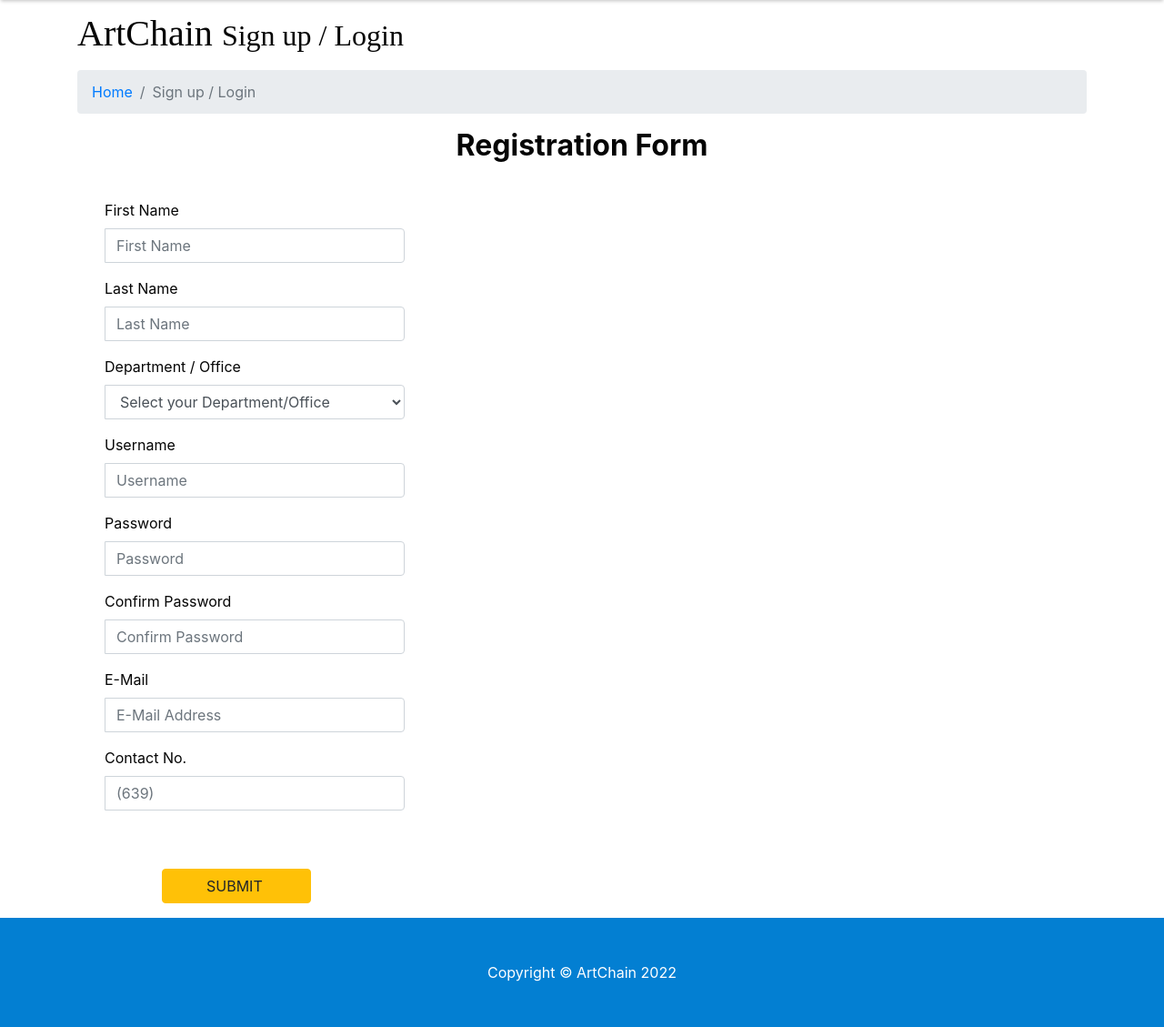
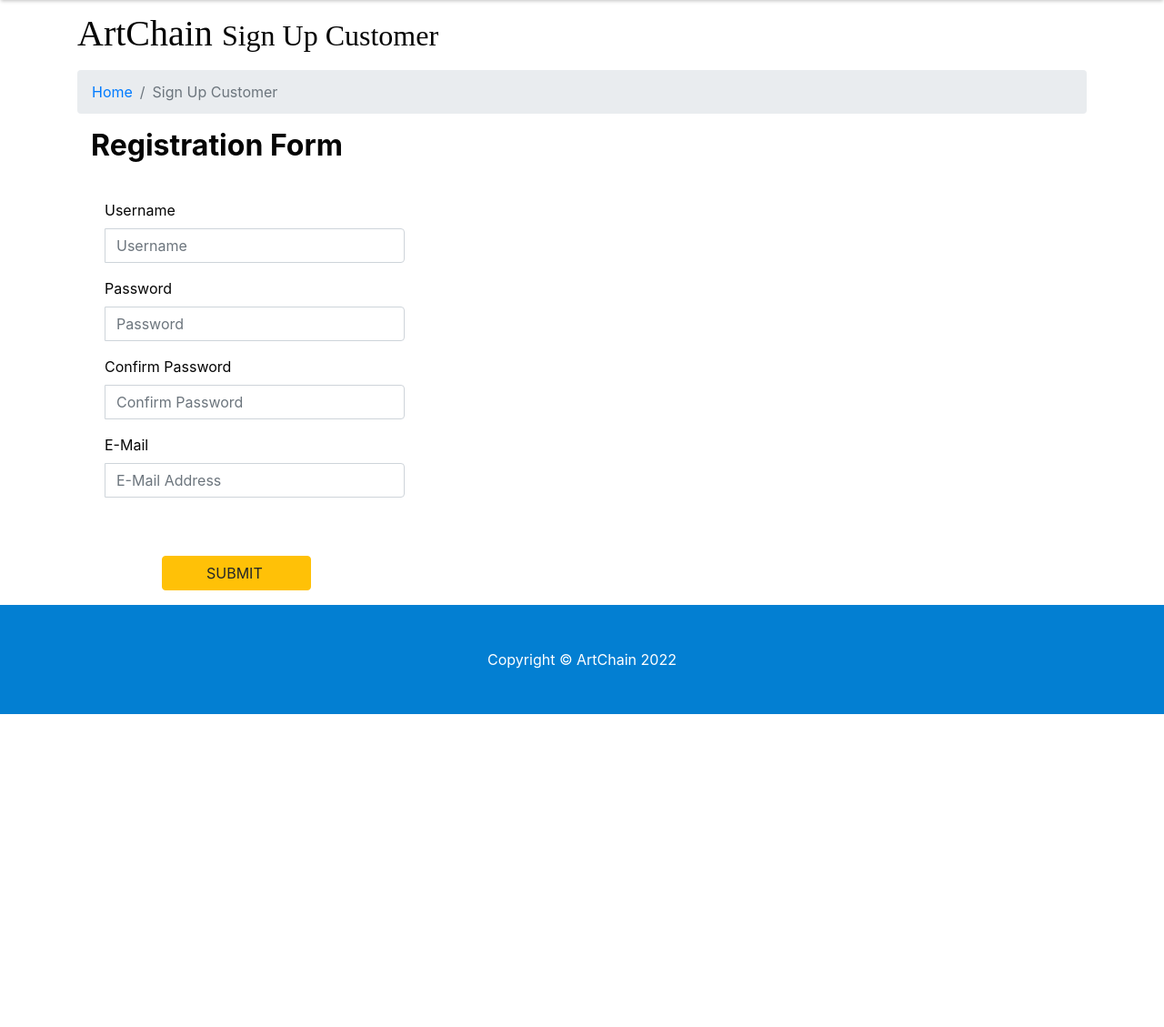
Before and after one commit to walterdec/ArtChain, a Flask app: page /signupcustomer in a window 1280 px wide. Shown: the part 91-1220 px from the top of the page at 91% size. After the commit the page ends 876 px from the top, so only its background shows below. Run offline with Flask 2, Linux system fonts and the light colour scheme; some libraries are stand-ins or nearby versions.

Commit message:
Favicon aggiunta, modifiche link, modifiche form registazione

```diff
--- a/app.py
+++ b/app.py
@@ -75,5 +75,10 @@ def signupcustomer():
     return render_template('signupcustomer.html')
 
 
+@app.route('/404')
+def pagenotfound():
+    return render_template('404.html')
+
+
 if __name__ == '__main__':
     app.run()
--- a/templates/about.html
+++ b/templates/about.html
@@ -9,6 +9,7 @@
   <meta name="author" content="">
 
   <title>ArtChain - About</title>
+  <link rel="icon" type="image/x-icon" href="static/images/logos/Logo Artchain.png">
 
   <!-- Bootstrap core CSS -->
   <link href="static/vendor/bootstrap/css/bootstrap.css" rel="stylesheet">
--- a/templates/contact.html
+++ b/templates/contact.html
@@ -9,6 +9,7 @@
   <meta name="author" content="">
 
   <title>ArtChain - Contact</title>
+  <link rel="icon" type="image/x-icon" href="static/images/logos/Logo Artchain.png">
 
   <!-- Bootstrap core CSS -->
   <link href="static/vendor/bootstrap/css/bootstrap.css" rel="stylesheet">
--- a/templates/explore-crypto.html
+++ b/templates/explore-crypto.html
@@ -9,6 +9,7 @@
   <meta name="author" content="">
 
   <title>ArtChain - Cryptocurrencies</title>
+    <link rel="icon" type="image/x-icon" href="static/images/logos/Logo Artchain.png">
 
   <!-- Bootstrap core CSS -->
   <link href="static/vendor/bootstrap/css/bootstrap.css" rel="stylesheet">
--- a/templates/explore-nfts.html
+++ b/templates/explore-nfts.html
@@ -9,6 +9,7 @@
   <meta name="author" content="">
 
   <title>ArtChain - NFTs</title>
+      <link rel="icon" type="image/x-icon" href="static/images/logos/Logo Artchain.png">
 
   <!-- Bootstrap core CSS -->
   <link href="static/vendor/bootstrap/css/bootstrap.css" rel="stylesheet">
--- a/templates/faq.html
+++ b/templates/faq.html
@@ -9,6 +9,7 @@
   <meta name="author" content="">
 
   <title>ArtChain - FAQ</title>
+    <link rel="icon" type="image/x-icon" href="static/images/logos/Logo Artchain.png">
 
   <!-- Bootstrap core CSS -->
   <link href="static/vendor/bootstrap/css/bootstrap.css" rel="stylesheet">
--- a/templates/index.html
+++ b/templates/index.html
@@ -6,6 +6,7 @@
     <meta name="description" content="">
     <meta name="author" content="">
     <title>ArtChain</title>
+      <link rel="icon" type="image/x-icon" href="static/images/logos/Logo Artchain.png">
     <!-- Bootstrap core CSS -->
     <link href="static/vendor/bootstrap/css/bootstrap.css" rel="stylesheet">
     <!-- Custom styles for this template -->
--- a/templates/item.html
+++ b/templates/item.html
@@ -6,8 +6,7 @@
         <meta name="description" content="" />
         <meta name="author" content="" />
         <title>ArtChain - ItemID</title> # rendere titolo dinamico
-        <!-- Favicon-->
-        <link rel="icon" type="image/x-icon" href="assets/favicon.ico" />
+        <link rel="icon" type="image/x-icon" href="static/images/logos/Logo Artchain.png">
 
   <!-- Bootstrap core CSS -->
   <link href="static/vendor/bootstrap/css/bootstrap.css" rel="stylesheet">
--- a/templates/login.html
+++ b/templates/login.html
@@ -9,6 +9,7 @@
   <meta name="author" content="">
 
   <title>ArtChain - Login</title>
+    <link rel="icon" type="image/x-icon" href="static/images/logos/Logo Artchain.png">
 
   <!-- Bootstrap core CSS -->
   <link href="static/vendor/bootstrap/css/bootstrap.css" rel="stylesheet">
--- a/templates/myaccount-mywallet.html
+++ b/templates/myaccount-mywallet.html
@@ -9,6 +9,7 @@
   <meta name="author" content="">
 
   <title>ArtChain - MyWallet</title>
+    <link rel="icon" type="image/x-icon" href="static/images/logos/Logo Artchain.png">
 
   <!-- Bootstrap core CSS -->
   <link href="static/vendor/bootstrap/css/bootstrap.css" rel="stylesheet">
--- a/templates/myaccount-settings.html
+++ b/templates/myaccount-settings.html
@@ -9,6 +9,7 @@
   <meta name="author" content="">
 
   <title>ArtChain - Account Settings</title>
+    <link rel="icon" type="image/x-icon" href="static/images/logos/Logo Artchain.png">
 
   <!-- Bootstrap core CSS -->
   <link href="static/vendor/bootstrap/css/bootstrap.css" rel="stylesheet">
--- a/templates/signupcustomer.html
+++ b/templates/signupcustomer.html
@@ -8,7 +8,8 @@
   <meta name="description" content="">
   <meta name="author" content="">
 
-  <title>ArtChain - Sign up Customer</title>
+  <title>ArtChain - Sign Up Customer</title>
+    <link rel="icon" type="image/x-icon" href="static/images/logos/Logo Artchain.png">
 
   <!-- Bootstrap core CSS -->
   <link href="static/vendor/bootstrap/css/bootstrap.css" rel="stylesheet">
@@ -71,14 +72,14 @@
 
     <!-- Page Heading/Breadcrumbs -->
     <h1 class="mt-4 mb-3">ArtChain
-      <small>Sign up / Login</small>
+      <small>Sign Up Customer</small>
     </h1>
 
     <ol class="breadcrumb">
       <li class="breadcrumb-item">
-        <a href="index.html">Home</a>
+        <a href="/index">Home</a>
       </li>
-      <li class="breadcrumb-item active">Sign up / Login</li>
+      <li class="breadcrumb-item active">Sign Up Customer</li>
     </ol>
 
     <div class="container">
@@ -87,54 +88,7 @@
 <fieldset>
 
 <!-- Form Name -->
-<legend><center><h2><b>Registration Form</b></h2></center></legend><br>
-
-<!-- Text input-->
-
-<div class="form-group">
-  <label class="col-md-4 control-label">First Name</label>
-  <div class="col-md-4 inputGroupContainer">
-  <div class="input-group">
-  <span class="input-group-addon"><i class="glyphicon glyphicon-user"></i></span>
-  <input  name="first_name" placeholder="First Name" class="form-control"  type="text">
-    </div>
-  </div>
-</div>
-
-<!-- Text input-->
-
-<div class="form-group">
-  <label class="col-md-4 control-label" >Last Name</label>
-    <div class="col-md-4 inputGroupContainer">
-    <div class="input-group">
-  <span class="input-group-addon"><i class="glyphicon glyphicon-user"></i></span>
-  <input name="last_name" placeholder="Last Name" class="form-control"  type="text">
-    </div>
-  </div>
-</div>
-
-  <div class="form-group">
-  <label class="col-md-4 control-label">Department / Office</label>
-    <div class="col-md-4 selectContainer">
-    <div class="input-group">
-        <span class="input-group-addon"><i class="glyphicon glyphicon-list"></i></span>
-    <select name="department" class="form-control selectpicker">
-      <option value="">Select your Department/Office</option>
-      <option>Department of Engineering</option>
-      <option>Department of Agriculture</option>
-      <option >Accounting Office</option>
-      <option >Tresurer's Office</option>
-      <option >MPDC</option>
-      <option >MCTC</option>
-      <option >MCR</option>
-      <option >Mayor's Office</option>
-      <option >Tourism Office</option>
-    </select>
-  </div>
-</div>
-</div>
-
-<!-- Text input-->
+<legend><h2><b>Registration Form</b></h2></legend><br>
 
 <div class="form-group">
   <label class="col-md-4 control-label">Username</label>
@@ -181,19 +135,6 @@
   </div>
 </div>
 
-
-<!-- Text input-->
-
-<div class="form-group">
-  <label class="col-md-4 control-label">Contact No.</label>
-    <div class="col-md-4 inputGroupContainer">
-    <div class="input-group">
-        <span class="input-group-addon"><i class="glyphicon glyphicon-earphone"></i></span>
-  <input name="contact_no" placeholder="(639)" class="form-control" type="text">
-    </div>
-  </div>
-</div>
-
 <!-- Button -->
 <div class="form-group">
   <label class="col-md-4 control-label"></label>
--- a/templates/stats.html
+++ b/templates/stats.html
@@ -9,6 +9,7 @@
   <meta name="author" content="">
 
   <title>ArtChain - Stats</title>
+    <link rel="icon" type="image/x-icon" href="static/images/logos/Logo Artchain.png">
 
   <!-- Bootstrap core CSS -->
   <link href="static/vendor/bootstrap/css/bootstrap.css" rel="stylesheet">
@@ -76,7 +77,7 @@
 
     <ol class="breadcrumb">
       <li class="breadcrumb-item">
-        <a href="index.html">Home</a>
+        <a href="/index">Home</a>
       </li>
       <li class="breadcrumb-item active">Stats</li>
     </ol>
```
Also changed, not shown: templates/404.html (+9 -59 lines), templates/signupartist.html (+11 -33 lines), static/images/logos/Logo Artchain.png (added).
